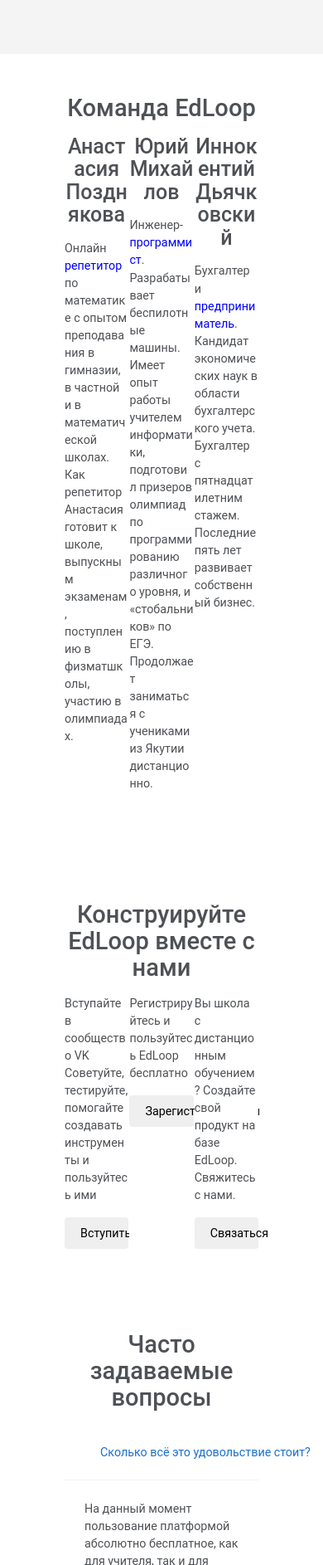
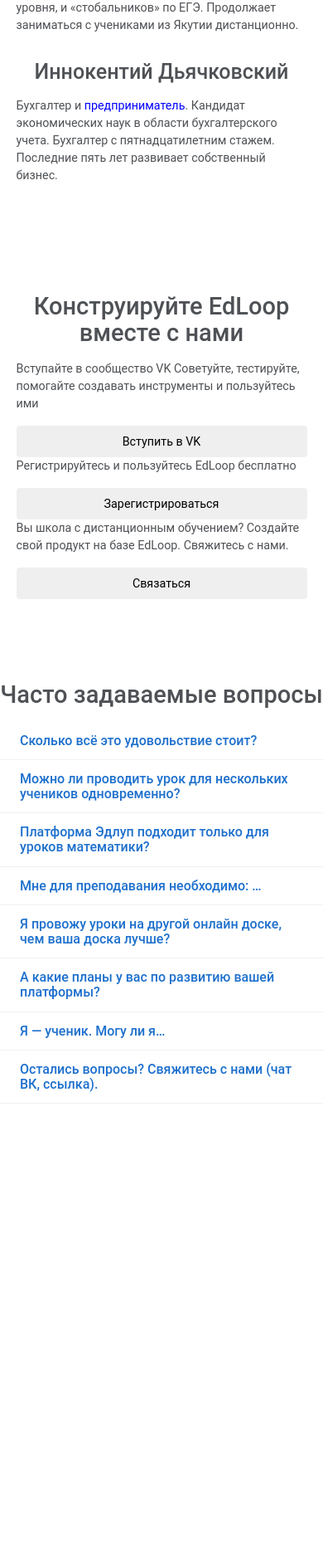
Before and after one commit to EgorovM/blog, a Django app: page /landing/ in a window 390 px wide; the page is wider, and only the part inside the window is pictured. Shown: the part 4614-6500 px from the top of that part at 83% size. After the commit the page ends 5944 px from the top of that part, so only its background shows below. Run offline with Django 3.2, Linux system fonts and the light colour scheme; some libraries are stand-ins or nearby versions.

Commit message:
adaptive

```diff
--- a/main/static/assets/css/landing1.css
+++ b/main/static/assets/css/landing1.css
@@ -8,28 +8,11 @@ li{
     list-style-type: none;
 }
 
-header{
-    background: #F4F4F4;
+nav{
+    background-color: #f4f4f4;
 }
-
-nav{
-    display: flex;
-    justify-content: space-around;
-    padding-top: 25px;
-}
-
-nav .nav-links a{
-    font-size: 1rem;
-    color: #000;
-    margin-left: 50px;
-}
-
-nav .nav-links a:hover{
-    opacity: 0.8;
-}
-
 main{
-    margin-top: 30px;
+    margin-top: 70px;
 }
 
 .main__choice{
@@ -187,3 +170,99 @@ main{
     margin-top: 100px;
     text-align: center;
 }
+
+
+@media (max-width: 1000px) {
+    .main__choice{
+        flex-direction: column;
+        width: 90%;
+    }
+
+    .main__choice .card{
+        width: 50%;
+        margin: 0 auto;
+    }
+
+    .main__form{
+        width: 90%;
+    }
+
+    .main__form .form_cards{
+        flex-direction: column;
+    }
+
+    .main__form .form_cards .card{
+        margin: 0;
+    }
+
+    .main__steps .text{
+        width: 90%;
+        margin: 0 auto;
+    }
+    .main__steps .steps{
+        flex-direction: column;
+        width: 90%;
+    }
+
+    .main__steps .steps .step{
+        width: 90%;
+        margin: 0 auto;
+    }
+
+    .main__steps .steps .arrow{
+        margin: 0 auto;
+    }
+
+    .main__steps .steps .arrow .arr{
+        content: "";
+    }
+
+    .main__job{
+        width: 90%;
+    }
+
+    .main__advantages{
+        width: 90%;
+    }
+
+    .main__advantages .cards{
+        flex-direction: column;
+
+    }
+
+    .main__advantages .cards .card{
+        width: 100%;
+    }
+
+    .main__team{
+        width: 90%;
+    }
+
+    .main__team .cards{
+        flex-direction: column;
+    }
+
+    .main__team .cards .card{
+        width: 100%;
+    }
+
+    .main__upgrade{
+        width: 90%;
+    }
+
+    .main__upgrade .cards{
+        flex-direction: column;
+    }
+
+    .main__upgrade .cards .card{
+        width: 100%;
+    }
+
+    .main__questions{
+        width: 100%;
+    }
+
+    .q-btn{
+        color: #1e70cd !important;
+    }
+}
--- a/main/templates/main/landing.html
+++ b/main/templates/main/landing.html
@@ -220,9 +233,9 @@
                 <div class="card">
                     <div class="card-header" id="heading1">
                         <h5 class="mb-0">
-                            <button class="btn btn-link" data-toggle="collapse" data-target="#collapse1" aria-expanded="true" aria-controls="collapse1">
+                            <a class="q-btn " data-toggle="collapse" data-target="#collapse1" aria-expanded="true" aria-controls="collapse1">
                                 Сколько всё это удовольствие стоит?
-                            </button>
+                            </a>
                         </h5>
                     </div>
 
@@ -235,9 +248,9 @@
                 <div class="card">
                     <div class="card-header" id="heading2">
                         <h5 class="mb-0">
-                            <button class="btn btn-link collapsed" data-toggle="collapse" data-target="#collapse2" aria-expanded="false" aria-controls="collapse2">
+                            <a class="q-btn  collapsed" data-toggle="collapse" data-target="#collapse2" aria-expanded="false" aria-controls="collapse2">
                                 Можно ли проводить урок для нескольких учеников одновременно?
-                            </button>
+                            </a>
                         </h5>
                     </div>
                     <div id="collapse2" class="collapse" aria-labelledby="heading2" data-parent="#accordion">
@@ -252,9 +265,9 @@
                 <div class="card">
                     <div class="card-header" id="heading3">
                         <h5 class="mb-0">
-                            <button class="btn btn-link collapsed" data-toggle="collapse" data-target="#collapse3" aria-expanded="false" aria-controls="collapse3">
+                            <a class=" q-btn collapsed" data-toggle="collapse" data-target="#collapse3" aria-expanded="false" aria-controls="collapse3">
                                 Платформа Эдлуп подходит только для уроков математики?
-                            </button>
+                            </a>
                         </h5>
                     </div>
                     <div id="collapse3" class="collapse" aria-labelledby="heading3" data-parent="#accordion">
@@ -274,9 +287,9 @@
                 <div class="card">
                     <div class="card-header" id="heading4">
                         <h5 class="mb-0">
-                            <button class="btn btn-link collapsed" data-toggle="collapse" data-target="#collapse4" aria-expanded="false" aria-controls="collapse4">
+                            <a class="q-btn  collapsed" data-toggle="collapse" data-target="#collapse4" aria-expanded="false" aria-controls="collapse4">
                                 Мне для преподавания необходимо: …
-                            </button>
+                            </a>
                         </h5>
                     </div>
                     <div id="collapse4" class="collapse" aria-labelledby="heading4" data-parent="#accordion">
@@ -293,10 +306,10 @@ EdLoop — наш совместный с вами труд. И низкий п
                 <div class="card">
                     <div class="card-header" id="heading5">
                         <h5 class="mb-0">
-                            <button class="btn btn-link collapsed" data-toggle="collapse" data-target="#collapse5" aria-expanded="false" aria-controls="collapse5">
+                            <a class="q-btn  collapsed" data-toggle="collapse" data-target="#collapse5" aria-expanded="false" aria-controls="collapse5">
                                 Я провожу уроки на другой онлайн доске, чем ваша доска лучше?
 
-                            </button>
+                            </a>
                         </h5>
                     </div>
                     <div id="collapse5" class="collapse" aria-labelledby="heading5" data-parent="#accordion">
@@ -316,17 +329,18 @@ EdLoop — наш совместный с вами труд. И низкий п
                 <div class="card">
                     <div class="card-header" id="heading6">
                         <h5 class="mb-0">
-                            <button class="btn btn-link collapsed" data-toggle="collapse" data-target="#collapse6" aria-expanded="false" aria-controls="collapse6">
+                            <a class="q-btn collapsed" data-toggle="collapse" data-target="#collapse6" aria-expanded="false" aria-controls="collapse6">
                                 А какие планы у вас по развитию вашей платформы?
 
-                            </button>
+                            </a>
                         </h5>
                     </div>
                     <div id="collapse6" class="collapse" aria-labelledby="heading6" data-parent="#accordion">
                         <div class="card-body">
                             Мы не можем раскрывать конкретику. Но представьте, что всё необходимое для преподавания находится на одном сайте.
 
-Помимо проведения уроков, вы: ищите учеников, общаетесь с родителями в Вотсапп, проверяете оплату, платите налоги, подсчитываете проведённые уроки, обучаетесь сами… Так вот, место на котором всё это происходит называется EdLoop!
+                            Помимо проведения уроков, вы: ищите учеников, общаетесь с родителями в Вотсапп, проверяете оплату, платите налоги, подсчитываете проведённые уроки, обучаетесь сами… Так вот, место на котором всё это происходит называется
+                            EdLoop!
 
                             Вот такие у нас планы.
 
@@ -338,10 +352,10 @@ EdLoop — наш совместный с вами труд. И низкий п
                 <div class="card">
                     <div class="card-header" id="heading7">
                         <h5 class="mb-0">
-                            <button class="btn btn-link collapsed" data-toggle="collapse" data-target="#collapse7" aria-expanded="false" aria-controls="collapse7">
+                            <a class="q-btn  collapsed" data-toggle="collapse" data-target="#collapse7" aria-expanded="false" aria-controls="collapse7">
                                 Я — ученик. Могу ли я…
 
-                            </button>
+                            </a>
                         </h5>
                     </div>
                     <div id="collapse7" class="collapse" aria-labelledby="heading7" data-parent="#accordion">
@@ -353,10 +367,10 @@ EdLoop — наш совместный с вами труд. И низкий п
                 <div class="card">
                     <div class="card-header" id="heading8">
                         <h5 class="mb-0">
-                            <button class="btn btn-link collapsed" data-toggle="collapse" data-target="#collapse8" aria-expanded="false" aria-controls="collapse8">
+                            <a class="q-btn  collapsed" data-toggle="collapse" data-target="#collapse8" aria-expanded="false" aria-controls="collapse8">
                                 Остались вопросы? Свяжитесь с нами (чат ВК, ссылка).
 
-                            </button>
+                            </a>
                         </h5>
                     </div>
                     <div id="collapse8" class="collapse" aria-labelledby="heading8" data-parent="#accordion">
@@ -373,9 +387,6 @@ EdLoop — наш совместный с вами труд. И низкий п
     <script src="https://stackpath.bootstrapcdn.com/bootstrap/4.3.1/js/bootstrap.min.js" integrity="sha384-JjSmVgyd0p3pXB1rRibZUAYoIIy6OrQ6VrjIEaFf/nJGzIxFDsf4x0xIM+B07jRM" crossorigin="anonymous"></script>
     <script src="{% static 'assets/js/landing1.js' %}"></script>
 
-    <script type="text/javascript">
-        $('.collapse').collapse();
-    </script>
 </body>
 
 </html>
```
Also changed, not shown: other parts of main/templates/main/landing.html (+22 -9 lines), media/static/images/logo.png (added). Lines whose indentation alone changed are shown as unchanged.
